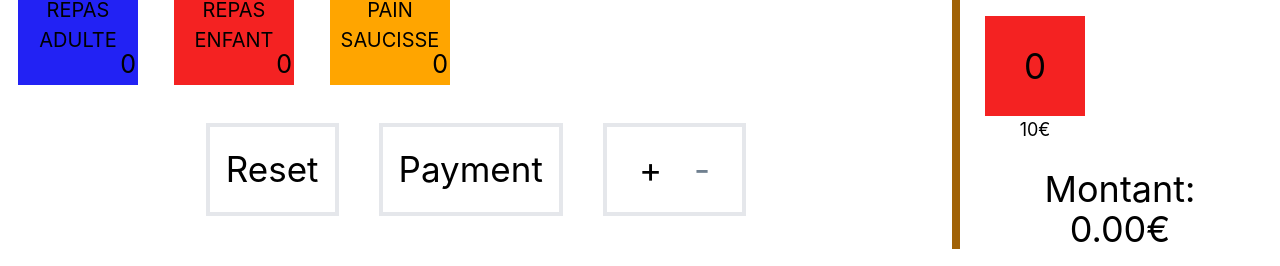
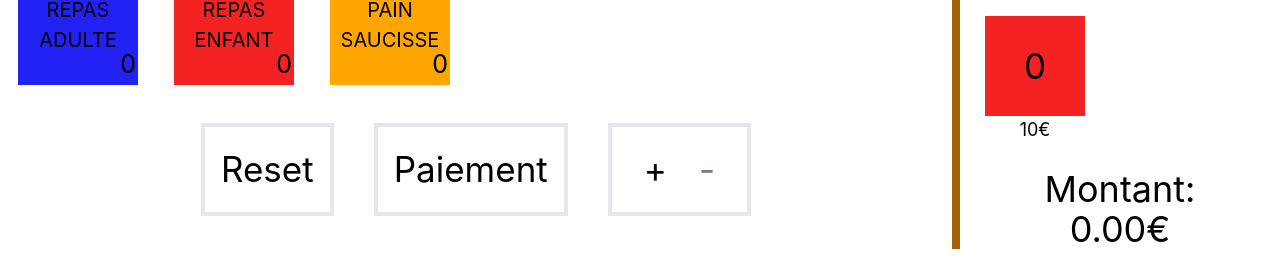
Before and after one commit to worming004/bar-accueil, a React (Create React App) app in the folder src/web/: page / in a window 1280 px wide. Shown: the part 365-631 px from the top of the page. Built offline with nearby package versions, Linux system fonts and the light colour scheme.

Commit message:
bugfixes

```diff
--- a/src/web/src/features/counter/counterSlice.ts
+++ b/src/web/src/features/counter/counterSlice.ts
@@ -92,6 +92,7 @@ export const counterSlice = createSlice({
     },
     executeSelection: (state, action: PayloadAction<Item>) => {
       state.actions.push({ item: action.payload, operation: state.tokenMode })
+      SetToGiveBack(state)
       SetPresentation(state);
     },
     setModeTo: (state, action: PayloadAction<TokenMode>) => {
@@ -113,9 +114,14 @@ export const counterSlice = createSlice({
       state.actions.pop();
       SetPresentation(state);
     },
-    reset: (state) => {
+    resetSelection: (state) => {
       state.actions = [];
       state.tokenMode = defaultMode
+      SetPresentation(state);
+    },
+    resetAmountReceived: (state) => {
+      state.amountReceived = 0;
+      SetToGiveBack(state)
       SetPresentation(state);
     },
     paymentMode: (state) => {
@@ -128,7 +134,8 @@ export const counterSlice = createSlice({
     },
     amountReceived: (state, action: PayloadAction<number>) => {
       state.amountReceived = action.payload;
-      state.amountToGiveBack = state.amountReceived - state.presentation.amount;
+      SetToGiveBack(state)
+      SetPresentation(state)
     },
   },
   extraReducers: builder => {
@@ -137,6 +144,7 @@ export const counterSlice = createSlice({
       const tokens = getTokens(action.payload)
       state.tokens = tokens;
       state.presentation.tokens = tokens.map(t => ({ ...t, count: 0 }))
+      SetToGiveBack(state)
       SetPresentation(state)
     })
     builder.addCase(data.rejected, (state) => {
@@ -147,6 +155,10 @@ export const counterSlice = createSlice({
     })
   }
 });
+
+function SetToGiveBack(state: CounterState) {
+  state.amountToGiveBack = state.amountReceived - state.presentation.amount;
+}
 
 function SetPresentation(state: CounterState) {
   const amountFunc = (actions: Action[]) => actions.reduce((prev: number, next: Action) => {
@@ -204,7 +216,7 @@ function SetPresentation(state: CounterState) {
   };
 }
 
-export const { addItem, addItemsByBatch, executeSelection, amountReceived: amountReceived, setModeTo, switchModeTo, reset, paymentMode, tokenMode, undo } = counterSlice.actions;
+export const { addItem, addItemsByBatch, executeSelection, resetAmountReceived, amountReceived, setModeTo, switchModeTo, resetSelection, paymentMode, tokenMode, undo } = counterSlice.actions;
 
 // The function below is called a selector and allows us to select a value from
 // the state. Selectors can also be defined inline where they're used instead of
@@ -213,6 +225,7 @@ export const selectPresentationItems = (state: RootState) => state.counter.prese
 export const selectPresentationTokens = (state: RootState) => state.counter.presentation.tokens;
 export const selectPresentationMode = (state: RootState) => state.counter.presentationMode;
 export const selectPresentationAmount = (state: RootState) => state.counter.presentation.amount;
+export const selectPresentationAmountReceived = (state: RootState) => state.counter.amountReceived;
 export const selectAmountToGiveBack = (state: RootState) => state.counter.amountToGiveBack;
 export const selectTokenMode = (state: RootState) => state.counter.presentation.tokenMode;
 export const selectPresentation = (state: RootState) => state.counter.presentation;
--- a/src/web/src/features/counter/inputs/InputPage.tsx
+++ b/src/web/src/features/counter/inputs/InputPage.tsx
@@ -3,7 +3,7 @@ import {
   selectPresentationItems,
   switchModeTo,
   undo,
-  reset,
+  resetSelection,
   selectTokenMode, ItemWithCount, FeatureFlag, selectFeatureFlag, paymentMode
 } from "../counterSlice";
 import { useAppSelector } from "../../../app/hooks";
@@ -13,7 +13,7 @@ import { Mode } from "fs";
 
 function Control(props: any) {
   const undoClick = () => store.dispatch(undo())
-  const resetClick = () => store.dispatch(reset())
+  const resetClick = () => store.dispatch(resetSelection())
   const paymentClick = () => store.dispatch(paymentMode())
   const switchModeToClick = () => store.dispatch(switchModeTo())
   const featureFlags: FeatureFlag = props.featureFlags;
@@ -37,7 +37,7 @@ function Control(props: any) {
   return (
     <>
       <button style={resetStyle} className={controlClasses} onClick={resetClick}>Reset</button>
-      <button style={resetStyle} className={controlClasses} onClick={paymentClick}>Payment</button>
+      <button style={resetStyle} className={controlClasses} onClick={paymentClick}>Paiement</button>
       {featureFlags?.showUndo ? <button style={resetStyle} className={controlClasses} onClick={undoClick}>Undo</button> : null}
       <button style={resetStyle} className={controlClasses} onClick={switchModeToClick}>
         <span style={plusStyle} className="m-4">+</span>
--- a/src/web/src/features/counter/return/ReturnPage.tsx
+++ b/src/web/src/features/counter/return/ReturnPage.tsx
@@ -1,9 +1,10 @@
 import { useAppSelector } from "../../../app/hooks";
 import { store } from "../../../app/store";
-import { reset, selectPresentationAmount, tokenMode, amountReceived, selectAmountToGiveBack } from "../counterSlice";
+import { resetSelection, selectPresentationAmount, tokenMode, amountReceived, selectAmountToGiveBack, selectPresentationAmountReceived, resetAmountReceived } from "../counterSlice";
 
 export function ReturnPage() {
-  const amount = useAppSelector(selectPresentationAmount);
+  const amountToPay = useAppSelector(selectPresentationAmount);
+  const amountReceivedValue = useAppSelector(selectPresentationAmountReceived);
   const toGiveBack = useAppSelector(selectAmountToGiveBack)
   const style = {
     fontSize: "35px",
@@ -14,7 +15,8 @@ export function ReturnPage() {
 
   const toTokenModeClick = () => store.dispatch(tokenMode());
   const resetAndToTokenMode = () => {
-    store.dispatch(reset());
+    store.dispatch(resetSelection());
+    store.dispatch(resetAmountReceived());
     store.dispatch(tokenMode());
   }
   const valueReceivedHandler = (val: React.ChangeEvent<HTMLInputElement>) => {
@@ -23,15 +25,15 @@ export function ReturnPage() {
   return (
     <>
       <span className='text-4xl'>Montant: </span>
-      <span className='text-4xl'>{amount.toFixed(2)}€</span>
+      <span className='text-4xl'>{amountToPay.toFixed(2)}€</span>
       <br />
       <label htmlFor="recu" className='text-4xl'>Reçu: </label>
-      <input type='number' id='recu' className={controlClasses} onChange={(evt) => { valueReceivedHandler(evt) }}></input>
+      <input type='number' id='recu' className={controlClasses} onChange={(evt) => { valueReceivedHandler(evt) }} defaultValue={amountReceivedValue}></input>
       <br />
       <span className='text-4xl'>Retour: </span>
       <span className='text-4xl' style={retourColor}>{toGiveBack.toFixed(2)}€</span>
       <button className={controlClasses} style={style} onClick={() => { resetAndToTokenMode() }}>Valider</button>
-      <button className={controlClasses} style={style} onClick={() => { toTokenModeClick() }}>Changer la commande</button>
+      <button className={controlClasses} style={style} onClick={() => { toTokenModeClick() }}>Modifier la commande</button>
     </>
   )
 }
```
Also changed, not shown: 1 other file (tests, documents, lock files or other folders).
